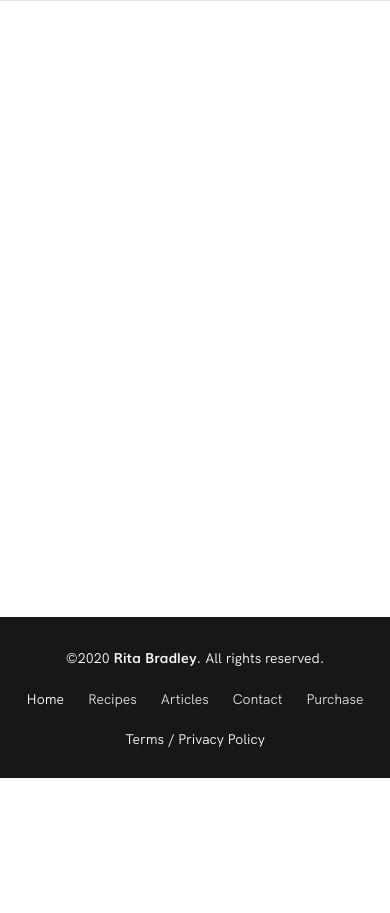
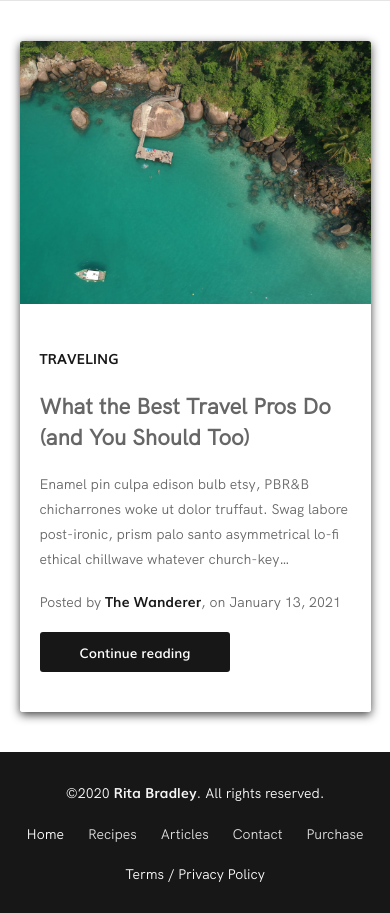
Before and after one commit to ritabradley/minimalist-blog, a plain HTML site: page index.html in a window 390 px wide. Shown: the part 66-979 px from the top of the page. Before the commit the page ends 844 px from the top, so only its background shows below. Drawn offline with nearby package versions, Linux system fonts and the light colour scheme.

Commit message:
Style mobile hero

```diff
--- a/index.html
+++ b/index.html
@@ -34,8 +34,19 @@
         </header>
         <main class="content-container">
             <section class="hero">
-                <img alt="" class="hero__img" src="">
-                <article class="hero__blog-post"></article>
+                <img alt="" class="hero__img" src="./images/alexsandre-almeida-Eag8QehowpA-unsplash.jpg">
+                <article class="article">
+                    <span class="article__tag">Traveling</span>
+                    <h2 class="article__title">What the Best Travel Pros Do (and You Should Too)</h2>
+                    <p class="article__content">Enamel pin culpa edison bulb etsy, PBR&amp;B chicharrones woke ut dolor
+                        truffaut. Swag labore post-ironic, prism palo santo asymmetrical lo-fi ethical chillwave
+                        whatever church-key&hellip;
+                    </p>
+                    <p class="article__timestamp">Posted by&nbsp;<span class="article__author">The Wanderer</span>, on
+                        January
+                        13, 2021</p>
+                    <button class="article__button">Continue reading</button>
+                </article>
             </section>
         </main>
         <aside class="sidebar"></aside>
--- a/styles/scss/abstracts/_mixins.scss
+++ b/styles/scss/abstracts/_mixins.scss
@@ -21,3 +21,20 @@
     justify-content: center;
     align-items: center;
 }
+
+@mixin responsive-img {
+    max-width: 100%;
+    max-height: 100%;
+}
+
+@mixin max-width($width: 80vw) {
+    max-width: $width;
+}
+
+@mixin btn {
+    background-color: $black;
+    border: none;
+    border-radius: $border-radius;
+    color: $white;
+    padding: 1rem 4rem;
+}
--- a/styles/scss/abstracts/_variables.scss
+++ b/styles/scss/abstracts/_variables.scss
@@ -10,3 +10,5 @@ $body-text-color: $dark-gray;
 $heading-text-color: $black;
 
 $base-font-size: 1.4rem;
+
+$border-radius: 0.3rem;
--- a/styles/scss/components/__components-dir.scss
+++ b/styles/scss/components/__components-dir.scss
@@ -0,0 +1,3 @@
+@import 'card';
+@import 'button';
+@import 'post-grid';
--- a/styles/scss/components/_button.scss
+++ b/styles/scss/components/_button.scss
@@ -0,0 +1,11 @@
+.article__button {
+    @include btn;
+    font-family: 'Muli', sans-serif;
+    font-weight: 600;
+    transition: all 0.5s;
+    cursor: pointer;
+
+    &:hover {
+        background-color: #000;
+    }
+}
--- a/styles/scss/components/_card.scss
+++ b/styles/scss/components/_card.scss
@@ -0,0 +1,40 @@
+.hero {
+    box-shadow: 0 0.3rem 1rem 0 rgba($black, 0.8);
+    border-radius: 0.3rem;
+    overflow: hidden;
+    &__img {
+        @include responsive-img;
+    }
+    .article {
+        background-color: $white;
+        padding: 4rem 2rem;
+        &__tag {
+            text-transform: uppercase;
+            font-family: 'Muli', sans-serif;
+            font-weight: 700;
+            color: $heading-text-color;
+        }
+
+        &__title {
+            font-family: 'HK Grotesk', sans-serif;
+            padding: 2rem 0;
+            font-size: 2.2rem;
+            cursor: pointer;
+        }
+
+        &__content {
+            line-height: 2.5rem;
+        }
+
+        &__timestamp {
+            padding: 2rem 0;
+        }
+
+        &__author {
+            font-family: 'Muli', sans-serif;
+            font-weight: 700;
+            color: $black;
+            cursor: pointer;
+        }
+    }
+}
--- a/styles/scss/layouts/__layouts-dir.scss
+++ b/styles/scss/layouts/__layouts-dir.scss
@@ -1,3 +1,4 @@
 @import 'main-nav';
 @import 'pancake';
-@import 'footer'
+@import 'main-container';
+@import 'footer';
--- /dev/null
+++ b/styles/scss/layouts/_main-container.scss
@@ -0,0 +1,6 @@
+.content-container {
+    @include max-width($width: 90vw);
+    display: flex;
+    flex-direction: column;
+    margin: 4rem auto;
+}
```
Also changed, not shown: styles/css/style.css, styles/scss/components/_post-grid.scss (added), 2 other files. Lines whose indentation alone changed are shown as unchanged.
